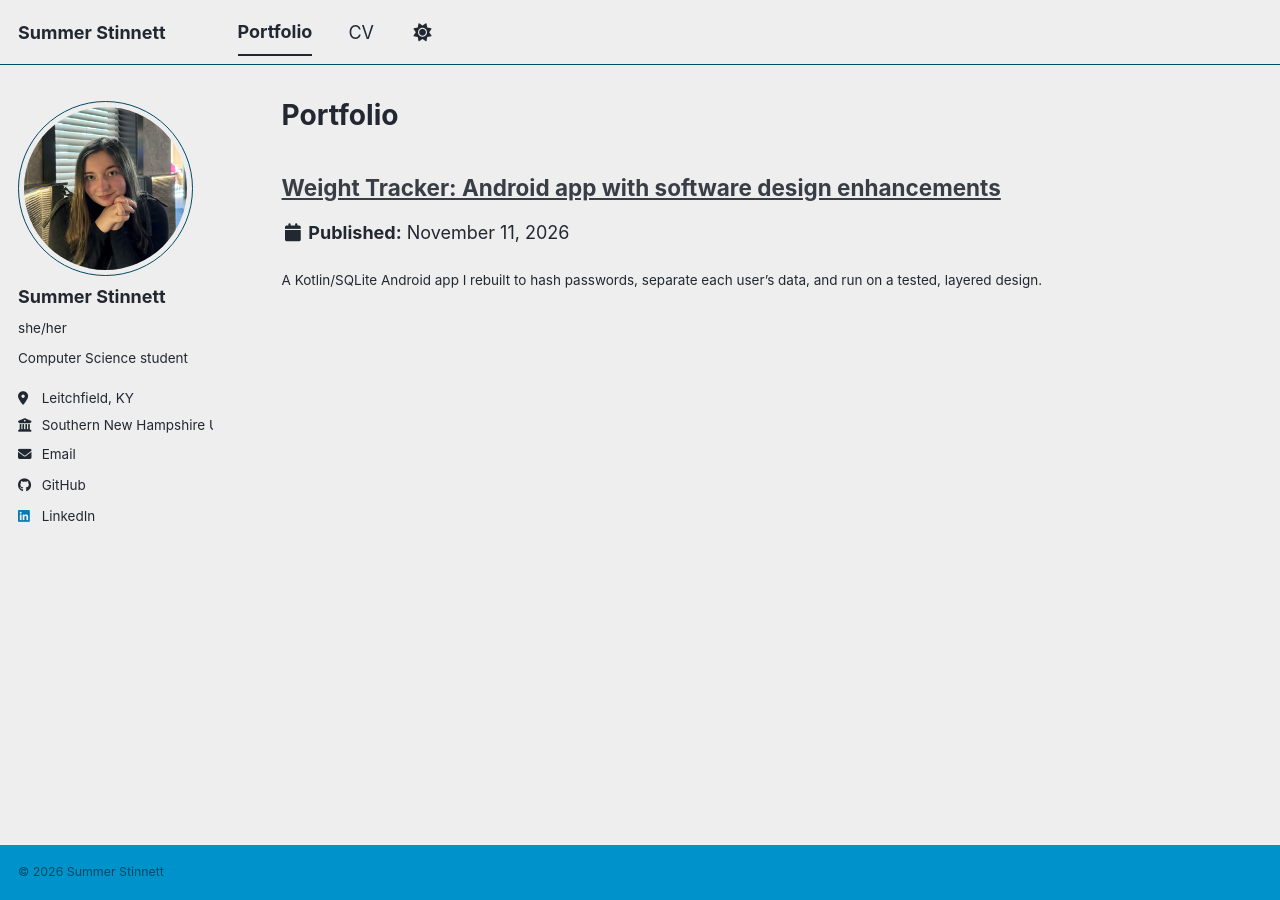
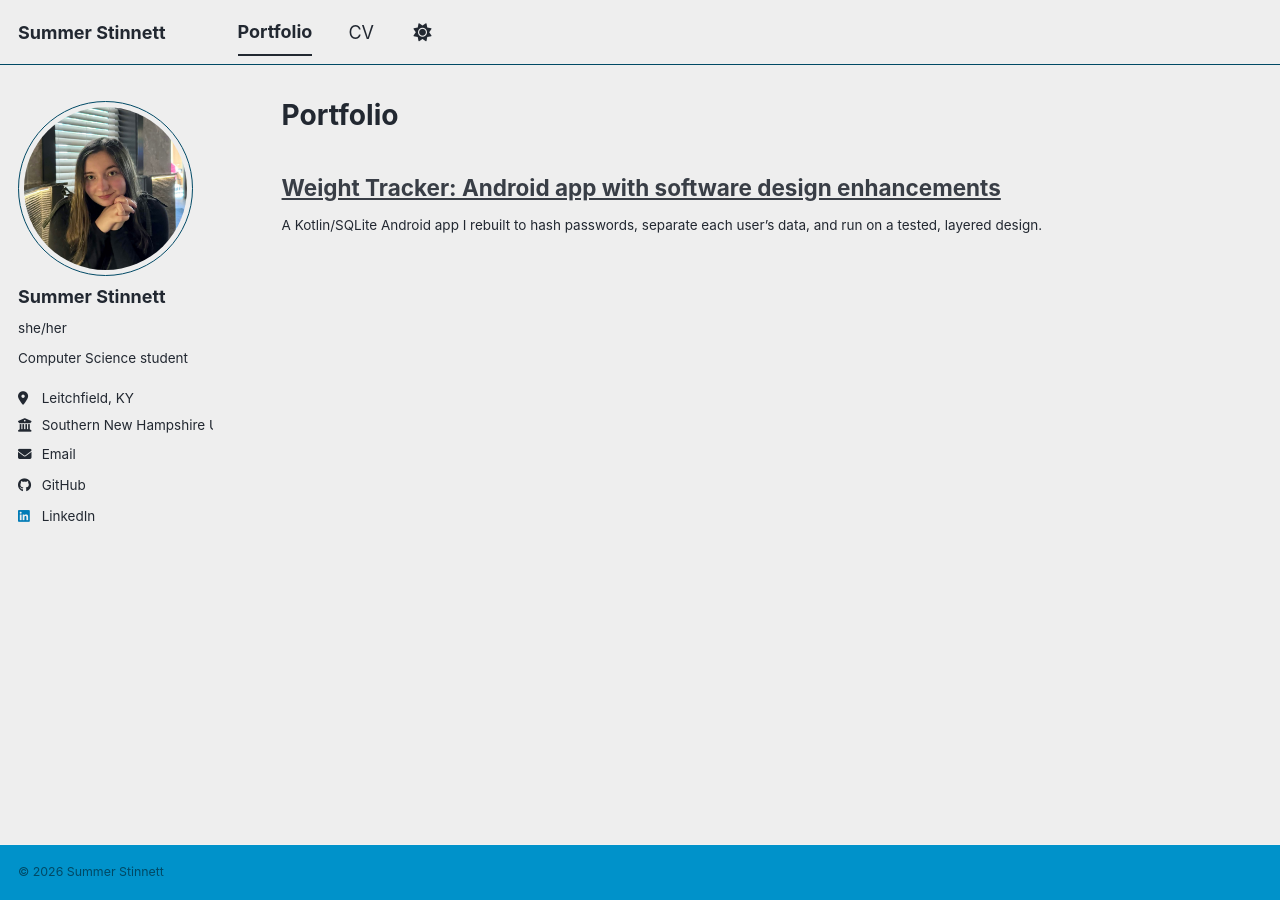
Before and after one commit to summstin/summstin.github.io, a Jekyll site: the page built from _pages/portfolio.html, in a window 1280 px wide. Built offline with Jekyll 4.4.1, drawn with Linux system fonts in a browser that asks for light colours; a script bundle is joined from its source files by our own code; a style sheet for code colours, icons or effects is not loaded.

Commit message:
Update archive-single.html

```diff
--- a/_includes/archive-single.html
+++ b/_includes/archive-single.html
@@ -42,7 +42,7 @@
           <p> {{ post.type }}, <i>{{ post.venue }}</i>, {{ post.date | default: "1900-01-01" | date: "%Y" }} </p>
         {% elsif post.collection == 'publications' %}
           <p>Published in <i>{{ post.venue }}</i>, {{ post.date | default: "1900-01-01" | date: "%Y" }} </p>
-        {% elsif post.date %}
+        {% elsif post.date and post.collection != 'portfolio' %}
          <p class="page__date"><strong><i class="fa fa-fw fa-calendar" aria-hidden="true"></i> {{ site.data.ui-text[site.locale].date_label | default: "Published:" }}</strong> <time datetime="{{ post.date | default: "1900-01-01" | date_to_xmlschema }}">{{ post.date | default: "1900-01-01" | date: "%B %d, %Y" }}</time></p>
         {% endif %}
 
```
